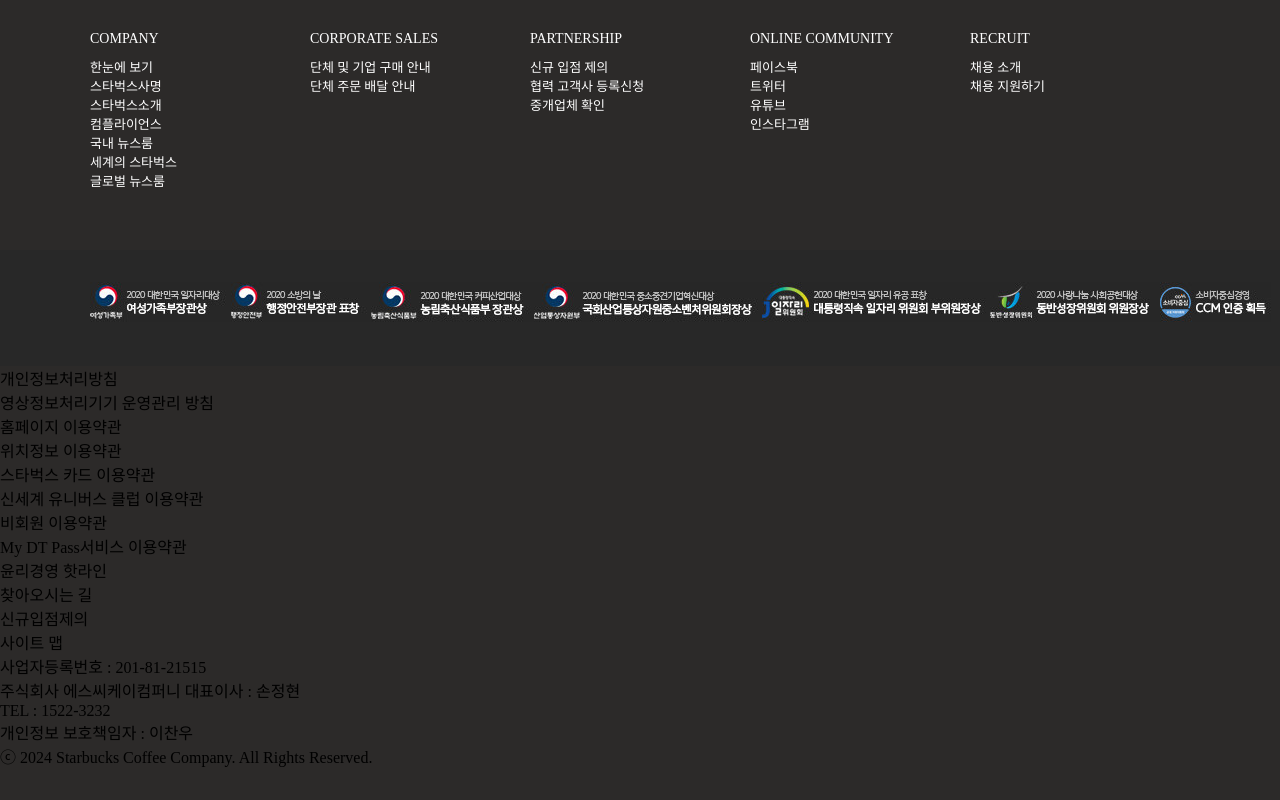
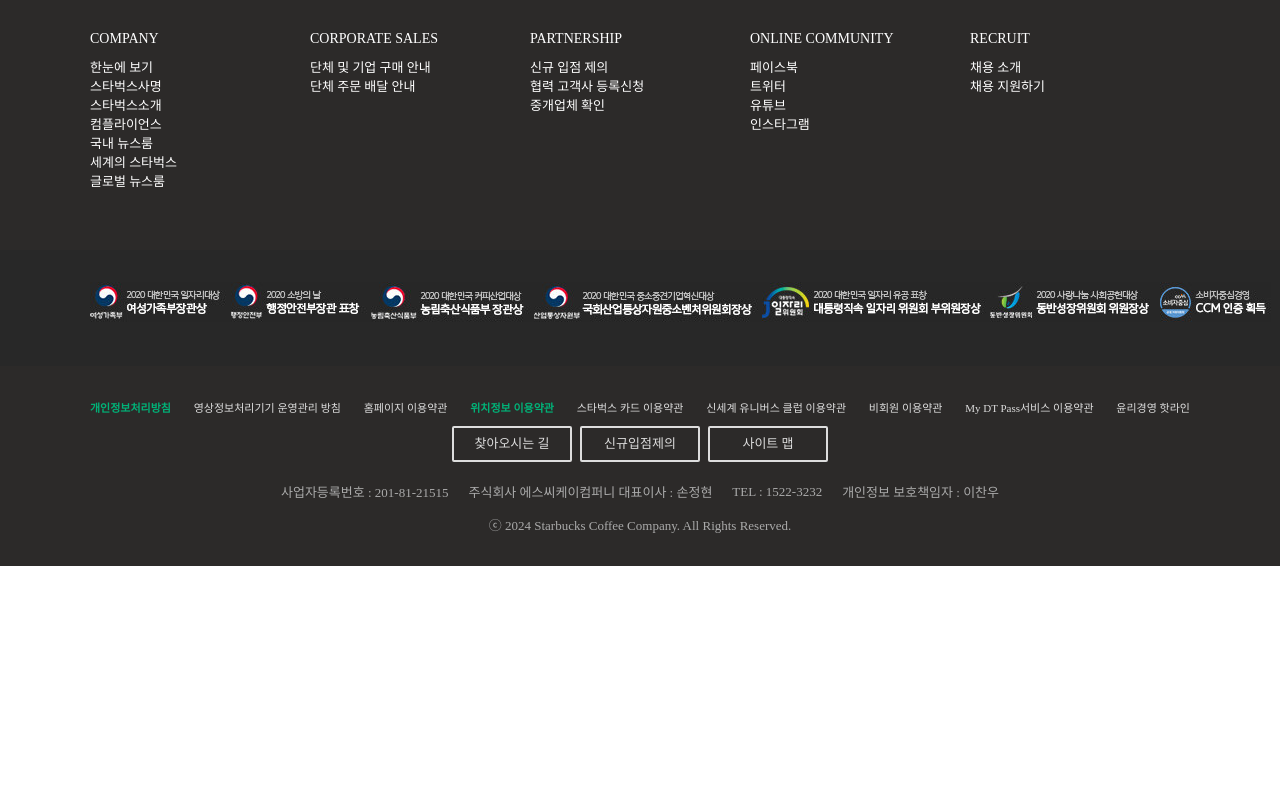
Before and after one commit to pam7465/starbucks, a plain HTML site: page index.html in a window 1280 px wide. Shown: the part 3393-4193 px from the top of the page. After the commit the page ends 3959 px from the top, so only its background shows below. Drawn offline with Linux system fonts and the light colour scheme; a web font is replaced by a local one.

Commit message:
Add files via upload

```diff
--- a/index.html
+++ b/index.html
@@ -559,6 +559,66 @@
             display:flex;
             flex-flow:row;
         }
+
+        .fir-list{
+            width:1100px;
+            margin:0 auto 10px;
+            padding-top:32px;
+            display:flex;
+            flex-flow:row;
+            justify-content:space-between;
+            align-items:flex-end;
+        }
+        .fir-list>li>a{
+            font-size:11px;
+            color:#dddddd;
+        }
+        .fir-list>li>a:hover{
+            text-decoration:underline;
+        }
+        .fir-list>li>.impo{
+           font-weight:700;
+           color:#00b378;
+        }
+        .sec-list{
+            display:flex;
+            flex-flow:row;
+            justify-content:center;
+            align-items:center;
+            margin-bottom:20px;
+        }
+        .sec-list>li>a{
+            display:block;
+            width:120px;
+            height:36px;
+            margin:0 4px;
+            border:2px solid #dddddd;
+            border-radius:2px;
+            font-size:13px;
+            color:#dddddd;
+            text-align:center;
+            line-height:31px;
+        }
+        .sec-list>li>a:hover{
+            text-decoration:underline;
+        }
+        .thi-list{
+            display:flex;
+            flex-flow:row;
+            justify-content:center;
+            align-items:center;
+            margin-bottom:14px;
+        }
+        .thi-list>li{
+            margin:0 10px;
+            font-size:13px;
+            color:#aaaaaa;
+        }
+        .art-address>p{
+            font-size:13px;
+            color:#aaaaaa;
+            text-align:center;
+        }
         @keyframes slow-show{
             0%{
                 opacity:0;
```
